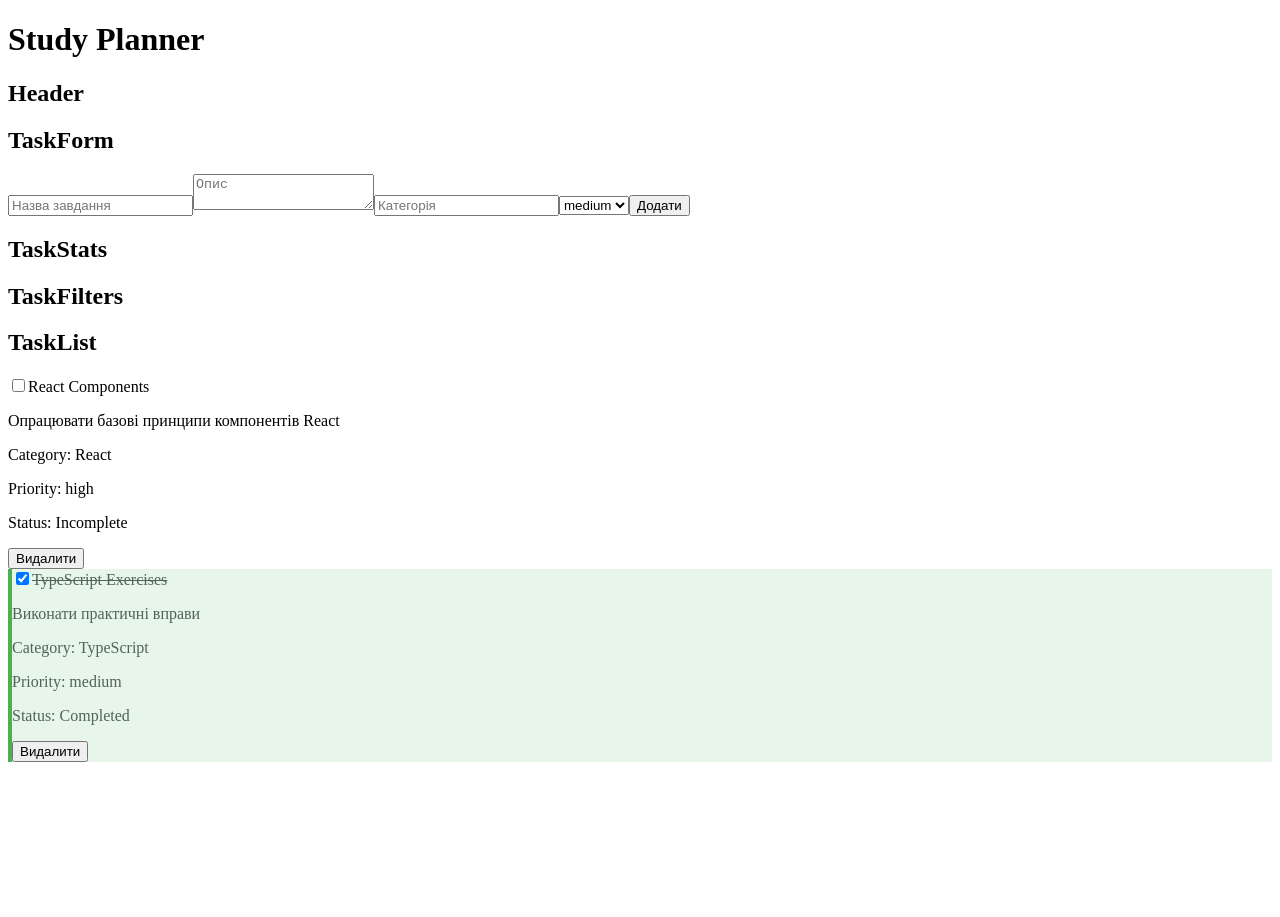
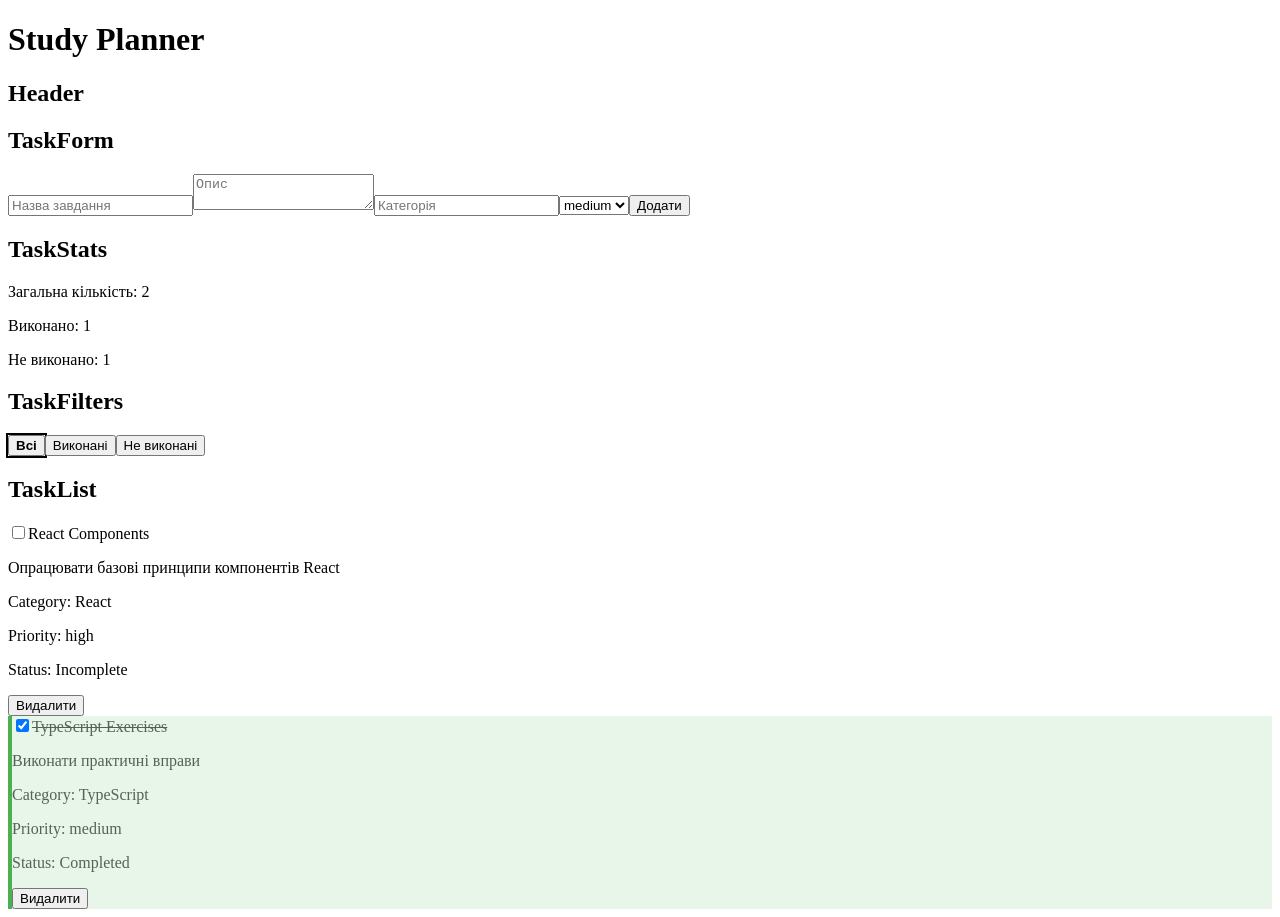
Before and after one commit to Kawoonchik/study-planner, a React (Vite) app: page / in a window 1280 px wide. Before the commit the page ends 800 px from the top, so only its background shows below. Built offline with nearby package versions, Linux system fonts and the light colour scheme.

Commit message:
feat(lab-08): implement task filtering and statistics

```diff
--- a/src/App.tsx
+++ b/src/App.tsx
@@ -9,6 +9,15 @@ import type { Task } from './types/task';
 
 export default function App() {
   const [tasks, setTasks] = useState<Task[]>(initialTasks);
+  const [filter, setFilter] = useState<'all' | 'completed' | 'uncompleted'>(
+    'all',
+  );
+  const filteredTasks =
+    filter === 'completed'
+      ? tasks.filter((task) => task.completed)
+      : filter === 'uncompleted'
+        ? tasks.filter((task) => !task.completed)
+        : tasks;
 
   function addTask(newTaskData: Omit<Task, 'id'>): void {
     const newTask: Task = {
@@ -36,10 +45,10 @@ export default function App() {
       <h1>Study Planner</h1>
       <Header />
       <TaskForm onAdd={addTask} />
-      <TaskStats />
-      <TaskFilters />
+      <TaskStats tasks={tasks} />
+      <TaskFilters currentFilter={filter} onFilterChange={setFilter} />
       <TaskList
-        tasks={tasks}
+        tasks={filteredTasks}
         onToggle={toggleTaskCompletion}
         onDelete={deleteTask}
       />
--- a/src/components/TaskFilters.tsx
+++ b/src/components/TaskFilters.tsx
@@ -1,11 +1,35 @@
+type TaskFilter = 'all' | 'completed' | 'uncompleted';
+
 interface TaskFiltersProps {
-  label?: string;
+  currentFilter: TaskFilter;
+  onFilterChange: (filter: TaskFilter) => void;
 }
 
-function TaskFilters({ label = 'TaskFilters' }: TaskFiltersProps) {
+function TaskFilters({ currentFilter, onFilterChange }: TaskFiltersProps) {
   return (
-    <div className="taskfilters" aria-label={label}>
+    <div className="taskfilters">
       <h2>TaskFilters</h2>
+      <button
+        type="button"
+        className={currentFilter === 'all' ? 'active' : ''}
+        onClick={() => onFilterChange('all')}
+      >
+        Всі
+      </button>
+      <button
+        type="button"
+        className={currentFilter === 'completed' ? 'active' : ''}
+        onClick={() => onFilterChange('completed')}
+      >
+        Виконані
+      </button>
+      <button
+        type="button"
+        className={currentFilter === 'uncompleted' ? 'active' : ''}
+        onClick={() => onFilterChange('uncompleted')}
+      >
+        Не виконані
+      </button>
     </div>
   );
 }
--- a/src/components/TaskStats.tsx
+++ b/src/components/TaskStats.tsx
@@ -1,11 +1,20 @@
+import type { Task } from '../types/task';
+
 interface TaskStatsProps {
-  label?: string;
+  tasks: Task[];
 }
 
-function TaskStats({ label = 'TaskStats' }: TaskStatsProps) {
+function TaskStats({ tasks }: TaskStatsProps) {
+  const total = tasks.length;
+  const completed = tasks.filter((task) => task.completed).length;
+  const uncompleted = total - completed;
+
   return (
-    <div className="taskstats" aria-label={label}>
+    <div className="taskstats">
       <h2>TaskStats</h2>
+      <p>Загальна кількість: {total}</p>
+      <p>Виконано: {completed}</p>
+      <p>Не виконано: {uncompleted}</p>
     </div>
   );
 }
--- a/src/index.css
+++ b/src/index.css
@@ -7,3 +7,8 @@
 .completed-task label {
   text-decoration: line-through;
 }
+
+.taskfilters button.active {
+  font-weight: bold;
+  outline: 2px solid currentColor;
+}
```
